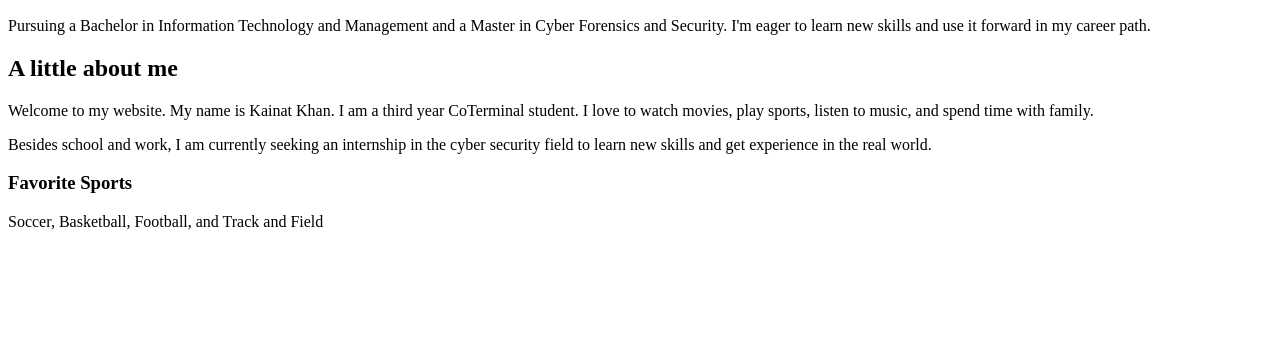
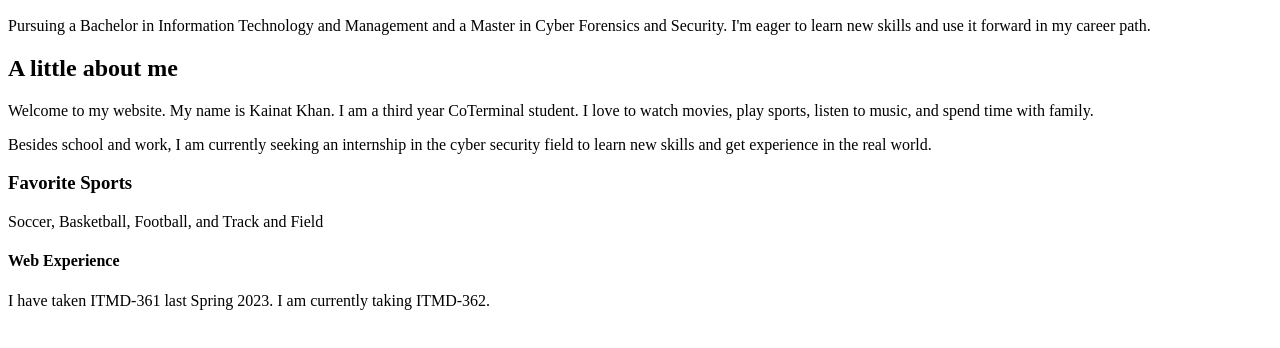
Before and after one commit to kainatk761/ITMD441, a plain HTML site: page index.html in a window 1280 px wide. Shown: the part 110-458 px from the top of the page. Drawn offline with Linux system fonts and the light colour scheme.

Commit message:
Update index.html
Updated my experience about web development

```diff
--- a/index.html
+++ b/index.html
@@ -14,8 +14,10 @@
       <h2>A little about me</h2>
       <p>Welcome to my website. My name is Kainat Khan. I am a third year CoTerminal student. I love to watch movies, play sports, listen to music, and spend time with family.</p>
       <p>Besides school and work, I am currently seeking an internship in the cyber security field to learn new skills and get experience in the real world.</p>
-    <h3>Favorite Sports</h3>
-    <p>Soccer, Basketball, Football, and Track and Field</p>
+      <h3>Favorite Sports</h3>
+      <p>Soccer, Basketball, Football, and Track and Field</p>
+      <h4>Web Experience</h4>
+      <p>I have taken ITMD-361 last Spring 2023. I am currently taking ITMD-362.</p>
     </section>
   </body>
 </html>
```
